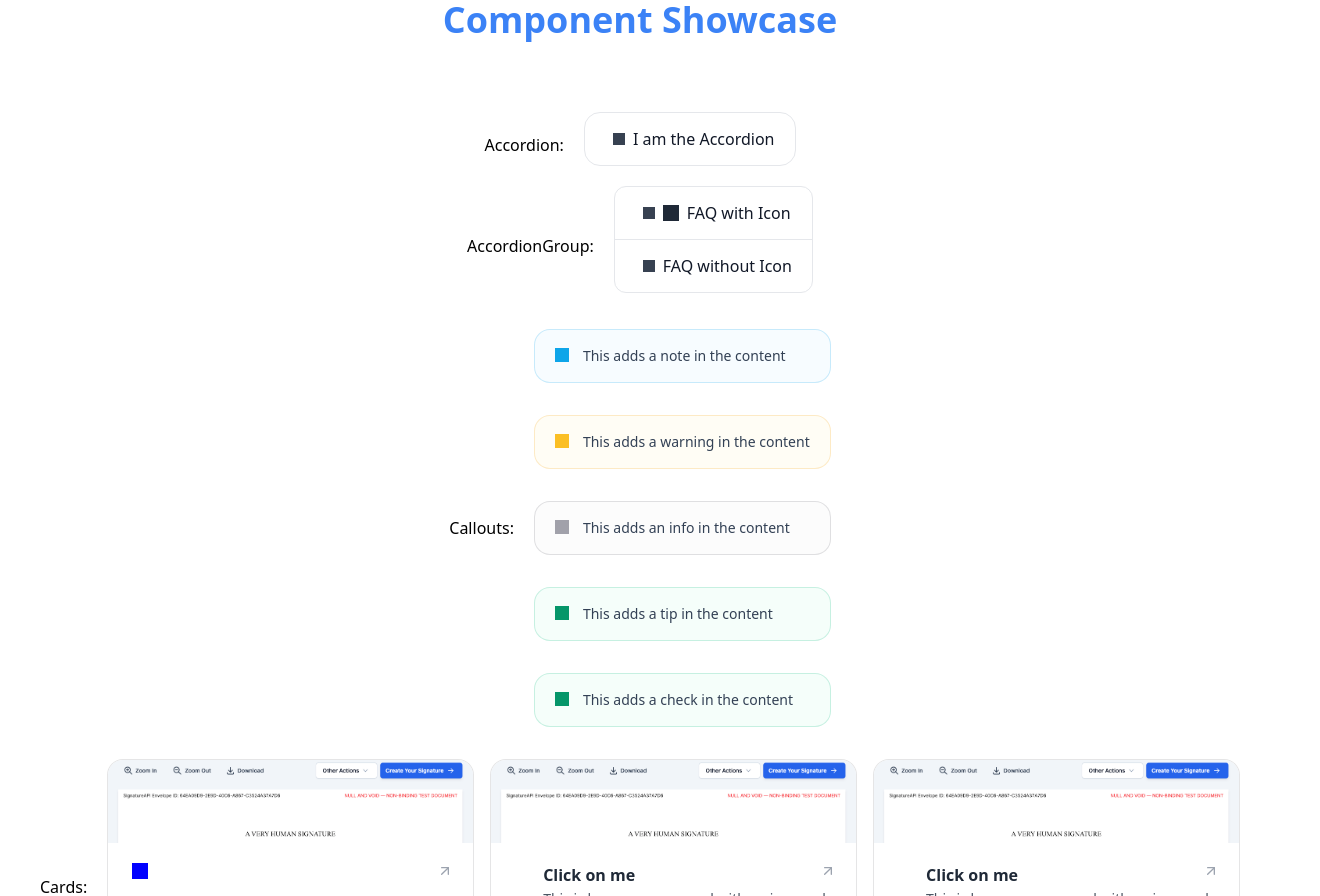
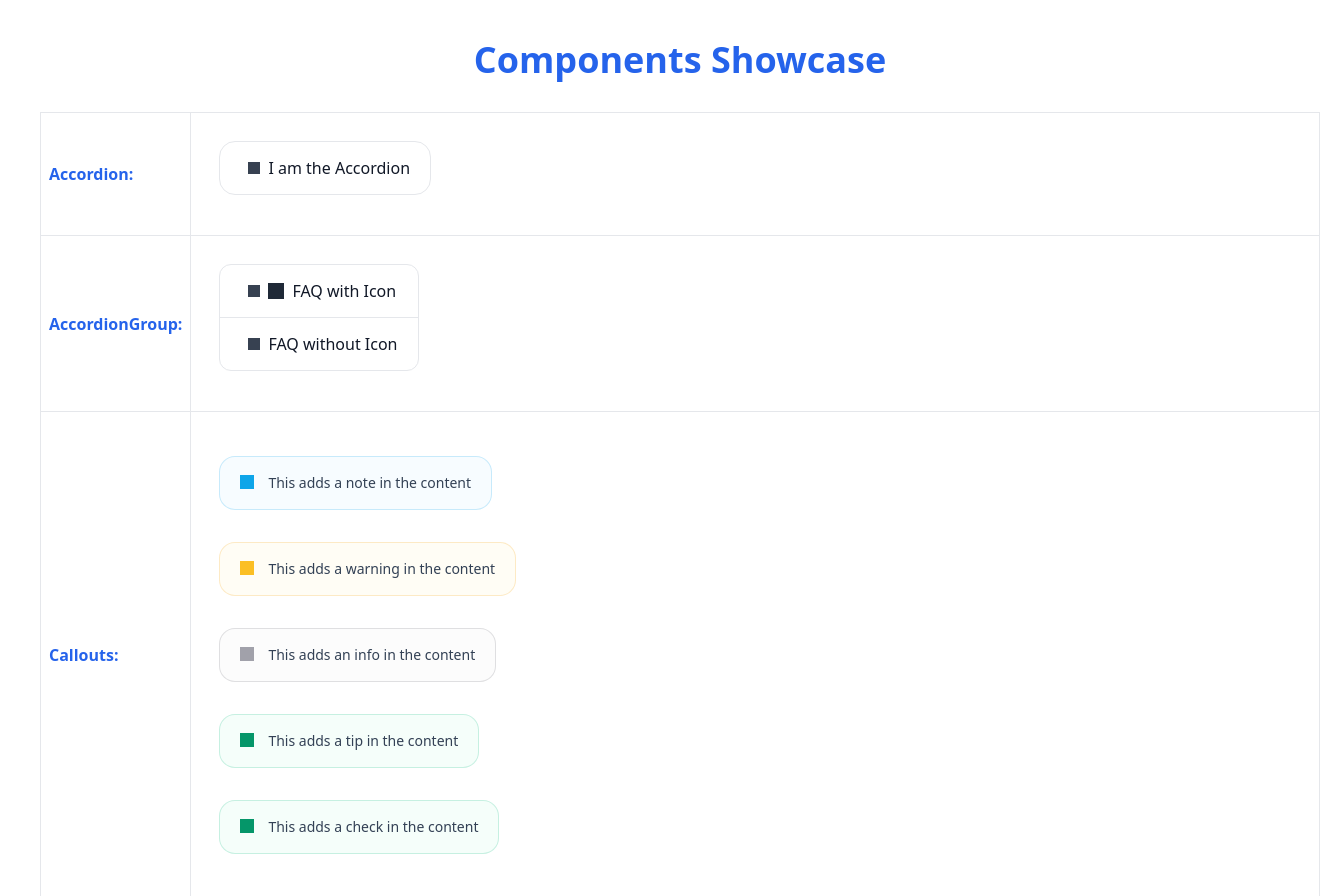
Before and after one commit to santiagoolivos/mintlify-components, a React (Vite) app: page / in a window 1280 px wide. Shown: the top 896 px of the page, 1320 px wide, since content can reach past the window. Built offline with nearby package versions, Linux system fonts and the light colour scheme; grey boxes are pictures that could not be loaded; what tailwind-children would draw is missing.

Commit message:
feat: Tooltip

```diff
--- a/src/App.tsx
+++ b/src/App.tsx
@@ -10,6 +10,7 @@ import { Step } from "./components/step";
 import { Steps } from "./components/steps";
 import { Tab } from "./components/tab";
 import { Tabs } from "./components/tabs";
+import { Tooltip } from "./components/tooltip";
 
 
 interface ComponentContainerProps {
@@ -31,11 +32,12 @@ const codeSnippets = [
   {
     filename: "HelloWorld.java",
     language: "java",
-    content: `class HelloWorld {
-    public static void main(String[] args) {
-        System.out.println("Hello, World!");
-    }
-    }`,
+    content:
+    `class HelloWorld {
+  public static void main(String[] args) {
+    System.out.println("Hello, World!");
+  }
+}`,
     highlightLines: "2, 4",
     isExpandable:true
   }
@@ -43,26 +45,25 @@ const codeSnippets = [
 
 const ComponentContainer = ({ name,  children }: ComponentContainerProps) => {
   return (
-    <div className="flex flex-row gap-5 items-center justify-center">
-      <div className="inline">
+    <tr className="border">
+      {/* Left column: Name */}
+      <td className=" border p-2 font-bold text-primary">
         {name}:
-      </div>
-      <div className="flex flex-col">
-      {
-
-      children
-      }
-      </div>
-    </div>
+      </td>
+      {/* Right column: Children */}
+      <td className=" p-2 align-top flex flex-col items-start m-5">
+        {children}
+      </td>
+    </tr>
   );
 }
 
 function App() {
   return (
-    <div className="min-h-screen bg-white flex flex-col items-center justify-center w-full">
-      <h1 className="text-4xl font-bold mb-8 text-blue-500">Component Showcase</h1>
-      <div className="flex flex-col gap-4">
-        <div className="flex flex-col items-center gap-2 m-10">
+    <div className="min-h-screen bg-white flex flex-col items-center justify-center w-full m-10">
+      <h1 className="text-4xl font-bold mb-8 text-primary">Components Showcase</h1>
+      <table className="border-collapse">
+        <tbody>
           <ComponentContainer name="Accordion">
             <Accordion title="I am the Accordion">
               <p>Content inside the Accordion</p>
@@ -103,10 +104,15 @@ function App() {
               </Callout>
 
           </ComponentContainer>
+          <ComponentContainer name="Card">
+              <Card title="Click on me" icon={'link'}  href="/content/components/card-group" img={'/test-watermark.png'}  color="0000FF">
+                This is how you use a card with an icon and a link. Clicking on this card brings you to the Card Group page.
+              </Card>
+          </ComponentContainer>
 
           <ComponentContainer name="Cards">
 
-            <CardGroup cols={3}>
+            <CardGroup cols={2}>
 
               <Card title="Click on me" icon={'link'}  href="/content/components/card-group" img={'/test-watermark.png'}  color="0000FF">
                 This is how you use a card with an icon and a link. Clicking on this card brings you to the Card Group page.
@@ -124,11 +130,14 @@ function App() {
           <ComponentContainer name="Code Block">
           <CodeBlock
             title="Code Block Example"
-            content={`const greeting = "Hello, World!";
+            content={
+`const greeting = "Hello, World!";
 function sayHello() {
   console.log(greeting);
 }
-sayHello();`}
+sayHello();
+`
+            }
             language="javascript"
             highlightLines="1, 3, 5"
             initialCollapsedHeight={100}
@@ -191,9 +200,16 @@ sayHello();`}
       </ComponentContainer>
 
 
+      <ComponentContainer name="Tooltip">
 
-        </div>
-      </div>
+        <Tooltip tip="This is a tooltip!">Hover over me</Tooltip>
+      </ComponentContainer>
+
+
+
+
+        </tbody>
+      </table>
     </div>
   );
 }
--- /dev/null
+++ b/src/components/tooltip.tsx
@@ -0,0 +1,59 @@
+"use client";
+
+import React, { useState } from "react";
+
+interface TooltipProps {
+  tip: string;         // The text that appears in the tooltip
+  children: React.ReactNode; // The text or element you hover over
+}
+
+export function Tooltip({ tip, children }: TooltipProps) {
+  const [isOpen, setIsOpen] = useState(false);
+
+  // For a more advanced approach, you could use a popper library (like @floating-ui/react)
+  // to auto-position the tooltip. Here, we do a simple absolute placement.
+
+  return (
+    <div className="relative inline-block">
+      {/* Trigger Button */}
+      <button
+        data-state={isOpen ? "instant-open" : "closed"}
+        // Show tooltip on hover/focus, hide on leave/blur
+        onMouseEnter={() => setIsOpen(true)}
+        onMouseLeave={() => setIsOpen(false)}
+        onFocus={() => setIsOpen(true)}
+        onBlur={() => setIsOpen(false)}
+        className="outline-none"
+        aria-describedby="tooltip-content"
+      >
+        {/* Underlined text */}
+        <span className="underline decoration-dotted decoration-2 underline-offset-4 decoration-gray-400 dark:decoration-gray-500">
+          {children}
+        </span>
+      </button>
+
+      {/* Tooltip Content (conditionally shown) */}
+      {isOpen && (
+        <div
+          // For advanced popper logic, we'd dynamically set `left/top/transform`.
+          // Here, we do a naive approach to place the tooltip above the trigger.
+          className="
+            absolute z-50 bg-tooltip text-gray-50
+            text-xs px-1.5 py-1 rounded-lg border border-gray-50 dark:border-gray-500
+            max-w-[16rem] text-center w-max
+          "
+          style={{
+            // Position it above & centered
+            bottom: "100%",
+            left: "50%",
+            transform: "translateX(-50%) translateY(-0.2rem)",
+          }}
+          id="tooltip-content"
+          role="tooltip"
+        >
+          {tip}
+        </div>
+      )}
+    </div>
+  );
+}
--- a/tailwind.config.js
+++ b/tailwind.config.js
@@ -42,6 +42,9 @@ export default {
 					// when used in backgrounds (eg buttons) use hover:text-secondary-light
 					DEFAULT: "#f9fafb", // gray-50
 				},
+        tooltip:{
+          DEFAULT: "#1a202c", // slate-800
+        }
 			},
       typography: (theme) => ({
         DEFAULT: {
```
